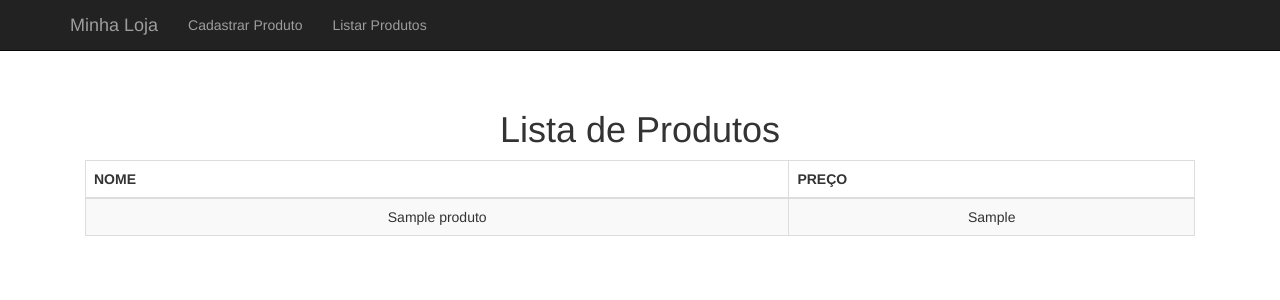
After one commit to emersontorresamorim/loja, a PHP site: page /produto-lista in a window 1280 px wide. The commit adds this page. Shown: the top 300 px of the page. Run offline with PHP 8.4, Linux system fonts and the light colour scheme; tables that the repository leaves empty or names only in its code hold one stand-in row (values such as "Sample post").

Commit message:
Criado listagem de produtos e feito refatoracao no codigo deixando mais reutilizavel

```diff
--- /dev/null
+++ b/banco-produto.php
@@ -0,0 +1,15 @@
+<?php
+	function listarProdutos($conexao) {
+		$produtos = [];
+		$query = "SELECT * FROM produto";
+		$resultado = mysqli_query($conexao, $query);
+		while ($produto = mysqli_fetch_assoc($resultado)) {
+			array_push($produtos, $produto);
+		}
+		return $produtos;
+	}
+
+	function gravarProduto($conexao, $nome, $preco) {
+		$query = "INSERT INTO produto (nome, preco) VALUES ('{$nome}', {$preco})";
+		return mysqli_query($conexao, $query);
+	}
--- a/cabecalho.php
+++ b/cabecalho.php
@@ -15,6 +15,7 @@
 				<div>
 					<ul class="nav navbar-nav">
 						<li><a href="produto-formulario.php">Cadastrar Produto</a></li>
+						<li><a href="produto-lista">Listar Produtos</a></li>
 					</ul>
 				</div>
 			</div>
--- /dev/null
+++ b/conectar-db.php
@@ -0,0 +1,2 @@
+<?php
+	$conexao = mysqli_connect('localhost:3307', 'root', '', 'loja');
--- a/index.php
+++ b/index.php
@@ -1,3 +1,3 @@
-<?php include("cabecalho.php") ?>
-				<h1>Bem vindo!</h1>
-<?php include("rodape.php") ?>
+<?php include("cabecalho.php"); ?>
+	<h1>Bem vindo!</h1>
+<?php include("rodape.php"); ?>
--- a/produto-formulario.php
+++ b/produto-formulario.php
@@ -1,4 +1,4 @@
-<?php include("cabecalho.php") ?>
+<?php include("cabecalho.php"); ?>
 	<h1>Cadastro de Produto</h1>
 	<form action="adiciona-produto.php">
 		<table class="table">
@@ -15,4 +15,4 @@
 			</tr>
 		</table>
 	</form>
-<?php include("rodape.php") ?>
+<?php include("rodape.php"); ?>
--- /dev/null
+++ b/produto-lista.php
@@ -0,0 +1,28 @@
+<?php
+	include("cabecalho.php");
+	include("conectar-db.php");
+	include("banco-produto.php");
+?>
+	<h1>Lista de Produtos</h1>
+	<table class="table table-striped table-bordered">
+		<thead>
+			<tr>
+				<th>NOME</th>
+				<th>PREÇO</th>
+			</tr>
+		</thead>
+		<?php
+			$produtos = listarProdutos($conexao);
+			foreach ($produtos as $produto) :
+		?>
+		<tbody>
+			<tr>
+				<td><?= $produto['nome']; ?></td>
+				<td><?= $produto['preco']; ?></td>
+			</tr>
+		</tbody>
+		<?php
+			endforeach
+		?>
+	</table>
+<?php include("rodape.php"); ?>
```
Also changed, not shown: adiciona-produto.php (+12 -12 lines).
